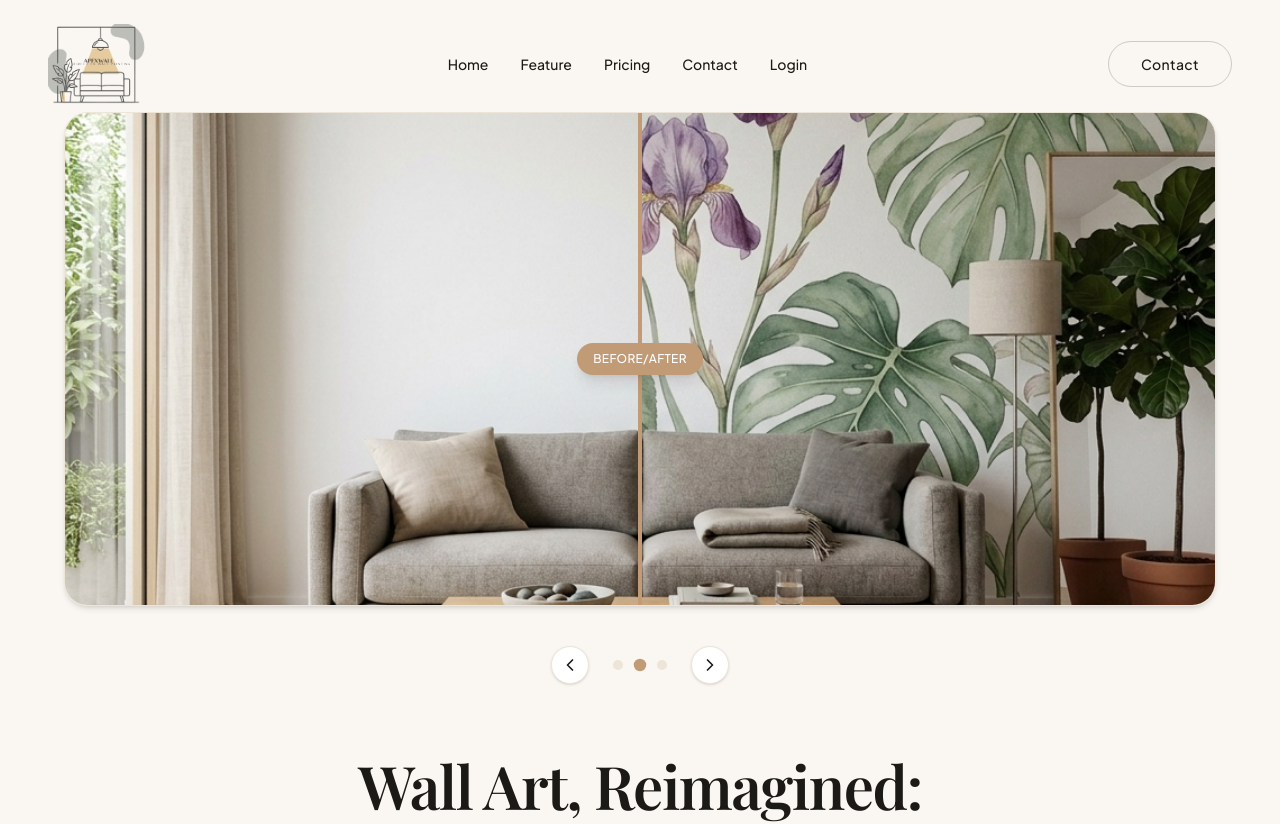
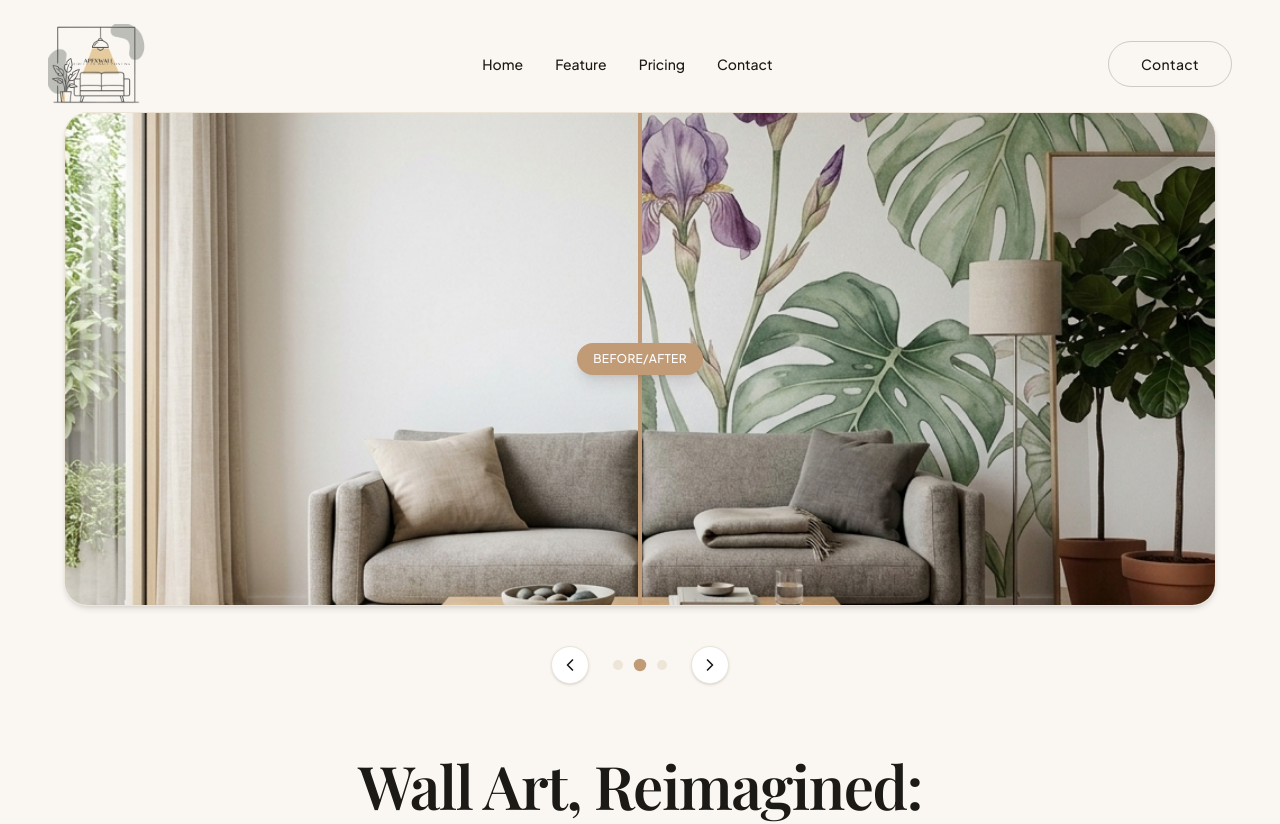
Before and after one commit to JayaSuriya24/ApexWall_3D_Website, a Next.js app: page / in a window 1280 px wide. Shown: the top 824 px of the page. Built offline with nearby package versions, Linux system fonts and the light colour scheme; a web font is replaced by a local one.

Commit message:
chore: remove login link from navbar

```diff
--- a/src/components/sections/navbar.tsx
+++ b/src/components/sections/navbar.tsx
@@ -11,7 +11,6 @@ const NAV_LINKS = [
   { label: "Feature", href: "#feature" },
   { label: "Pricing", href: "#pricing" },
   { label: "Contact", href: "#contact" },
-  { label: "Login", href: "#login" },
 ];
 
 export function Navbar() {
```
